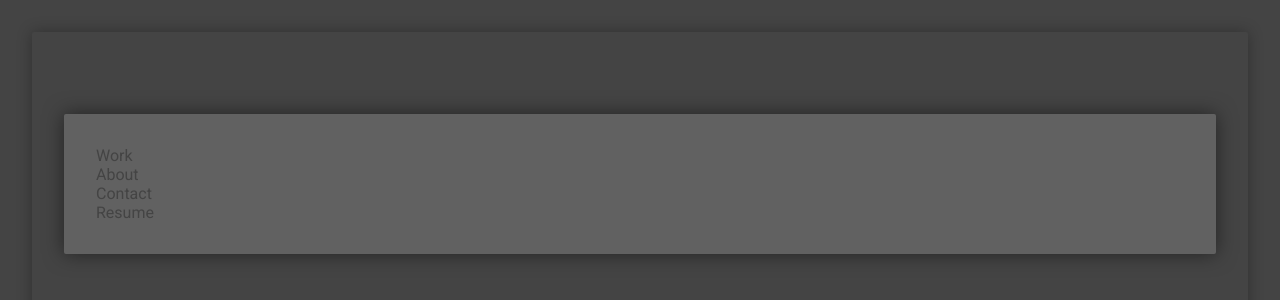
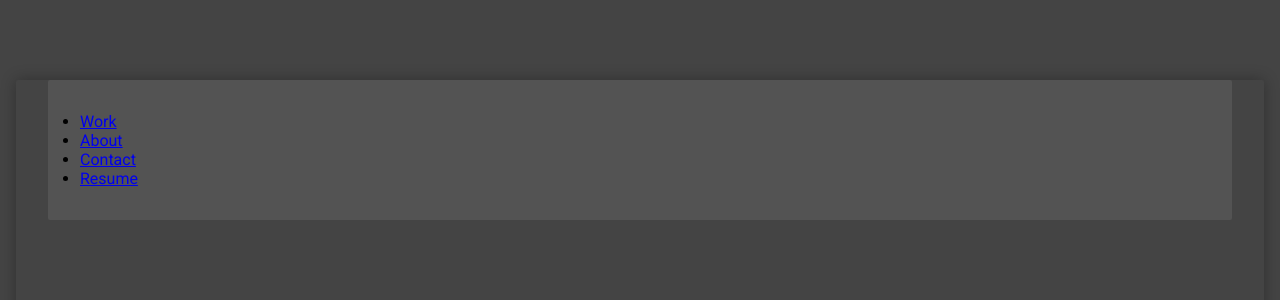
Before and after one commit to zoe-c/zcportfolio, a React (Create React App) app: page / in a window 1280 px wide. Shown: the top 300 px of the page. Built offline with nearby package versions, Linux system fonts and the light colour scheme.

Commit message:
styles later. more structure

```diff
--- a/src/styles/App.css
+++ b/src/styles/App.css
@@ -20,7 +20,7 @@ html,body {
   position: absolute;
   left: 0;
   right: 0;
-  margin: 2em;
+  margin: 5em 1em;
   border-radius: 2px;
   height: 100%;
   /*sand*/
@@ -32,14 +32,3 @@ html,body {
   box-shadow:0 0 15px rgba(0,0,0,0.3);
   /*background-color: #F2F7F4;*/
 }
-
-
-/*NAV STYLES-- DRAG INTO SEP CSS LATER*/
-.nav-link {
-  list-style-type: none;
-}
-
-a {
-  text-decoration: none;
-  color: #444444;
-}
--- a/src/styles/MainBody.css
+++ b/src/styles/MainBody.css
@@ -2,14 +2,22 @@
   position: absolute;
   left: 0;
   right: 0;
-  top: 50px;
   padding: 2em;
-  margin: 2em;
+  margin: 0 2em;
   border-radius: 2px;
-  -webkit-box-shadow:0 0 20px rgba(0,0,0,0.5);
+  /*-webkit-box-shadow:0 0 20px rgba(0,0,0,0.5);
   -moz-box-shadow:0 0 20px rgba(0,0,0,0.5);
-  box-shadow:0 0 20px rgba(0,0,0,0.5);
-  background: #616161;
-  /*background: white;*/
-  /*box-shadow: 0 10px 10px -5px black;*/
+  box-shadow:0 0 20px rgba(0,0,0,0.5);*/
+  /*background: #616161;*/
+  background-color: rgba(215,215,215,0.1);
 }
+
+/*.main-body {
+  position: fixed;
+  top: 0;
+  left: 8%;
+  right: 8%;
+  height: 100%;
+  border: solid black 8px;
+  border-radius: 5px;
+}*/
--- /dev/null
+++ b/src/styles/NavBar.css
@@ -0,0 +1,39 @@
+nav {
+  position: fixed;
+  top: 0;
+  left: 0;
+  right: 0;
+  background-color: rgba(215,215,215,0.1);
+  /*border: solid black 5px;*/
+  /*border-radius: 5px;*/
+  /*position: fixed;
+  left: 0;
+  top: 0;
+  bottom: 0;
+  border: sol*/
+}
+
+ul {
+  position: relative;
+  width: 100%;
+  height: 90px;
+  display: flex;
+  justify-content: center;
+  align-items: center;
+}
+
+.nav-link {
+  list-style-type: none;
+  flex-grow: 1;
+  display: flex;
+  justify-content: center;
+}
+
+a {
+  text-decoration: none;
+  color: rgba(187,187,187,0.9);
+  font-size: 200%;
+  font-weight: lighter;
+  /*color: black;*/
+  /*color: #e0ded3;*/
+}
```
Also changed, not shown: src/styles/Projects.css (added, +29 -0 lines).
